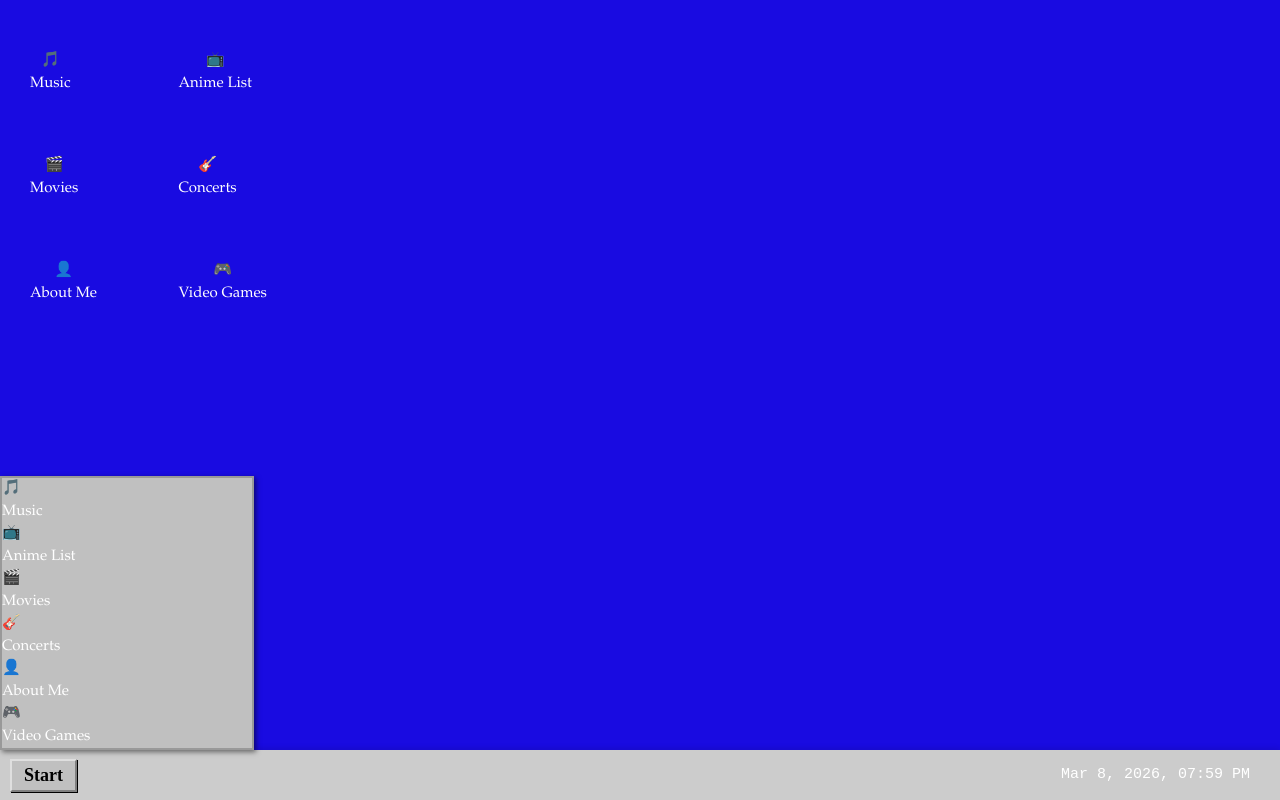
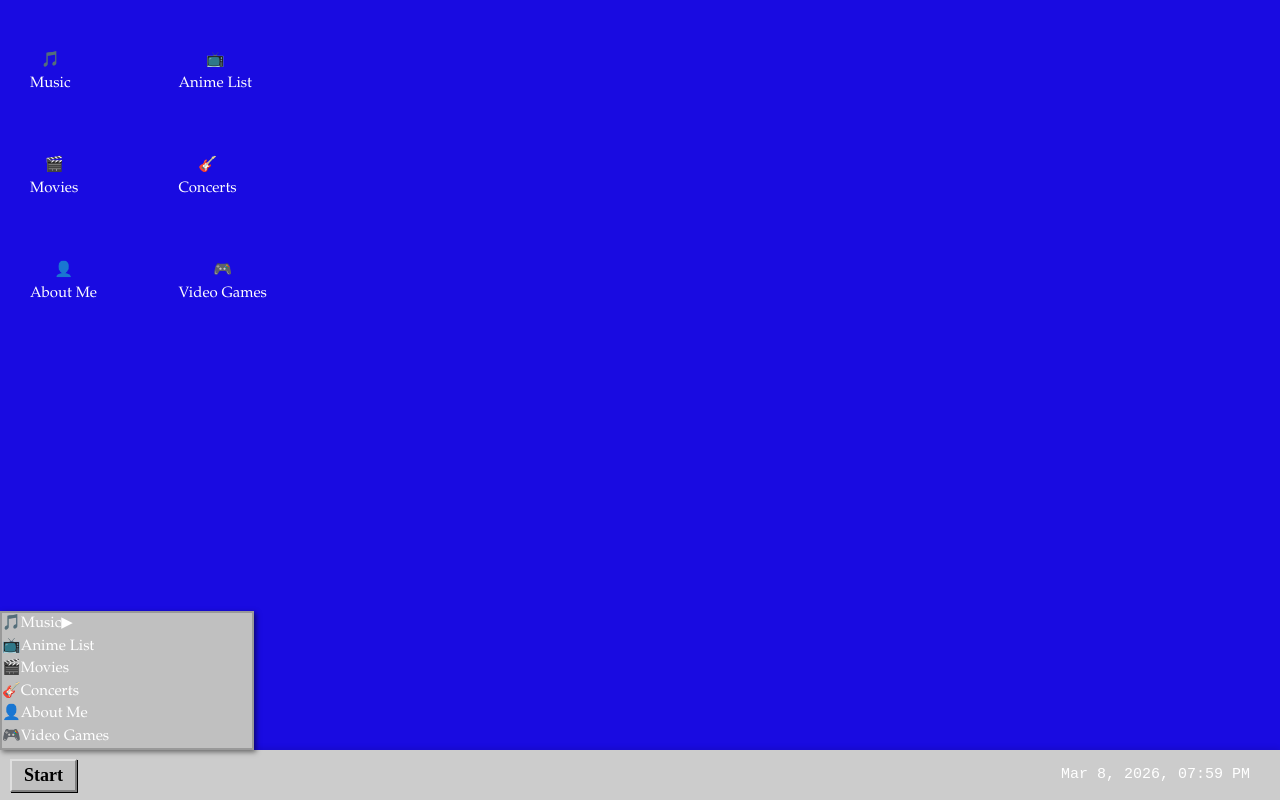
Before and after one commit to embe8/react-desktop-simulator, a React (Vite) app in the folder vite-desktop-simulator/: page /desktop in a window 1280 px wide. Built offline with nearby package versions, Linux system fonts and the light colour scheme; the HTML template or start-up script is replaced by a standard one.

Commit message:
Add sub menu to start menu items

```diff
--- a/vite-desktop-simulator/src/components/StartMenu.jsx
+++ b/vite-desktop-simulator/src/components/StartMenu.jsx
@@ -1,19 +1,45 @@
 import './StartMenu.css';
+import { useState } from 'react';
+
+const subMenus = {
+    music: [
+        { id: 'vinyl', name: 'Vinyl Collection', icon: '💿' },
+        { id: 'spotify', name: 'Spotify Stats', icon: '🎧' },
+    ],
+    anime: [],
+    moview: [],
+};
 
 function startMenu({ onClose, desktopIcons }) {
+    const [activeSubmenu, setActiveSubmenu] = useState(null);
+
+
 
     return (
         <div className="start-container">
-            {desktopIcons.map(icon => (
+            { desktopIcons.map(icon => (
                 <div
-                    key={icon.id}
-                    className="start-content"
-                    onClick={() => handleclick(icon.id)}
+                 key={icon.id}
+                 className={`start-menu-item ${activeSubmenu === icon.id ? 'active' : ''}`}
+                 onMouseEnter={() => setActiveSubmenu(icon.id)}
+                 onMouseLeave={() => setActiveSubmenu(null)}
                 >
-                <div className="icon-image">{icon.icon}</div>
-                <div className="icon-label">{icon.name}</div>
+                    <span>{icon.icon}</span>
+                    <span>{icon.name}</span>
+                    <span className="arrow">{subMenus[icon.id]?.length > 0 ? '▶' : ''}
+                    </span>
+                    {/* submenu appears beside arrow */}
+                    {activeSubmenu === icon.id && subMenus[icon.id]?.length > 0 && (
+                        <div className="submenu-container">
+                            {subMenus[icon.id].map(sub => (
+                                <div key={sub.id} className="submenu-items">
+                                    <span>{sub.icon}</span>
+                                    <span>{sub.name}</span>
+                                </div>
+                            ))}
+                        </div>
+                    )}
                 </div>
-
             ))}
         </div>
     );
```
